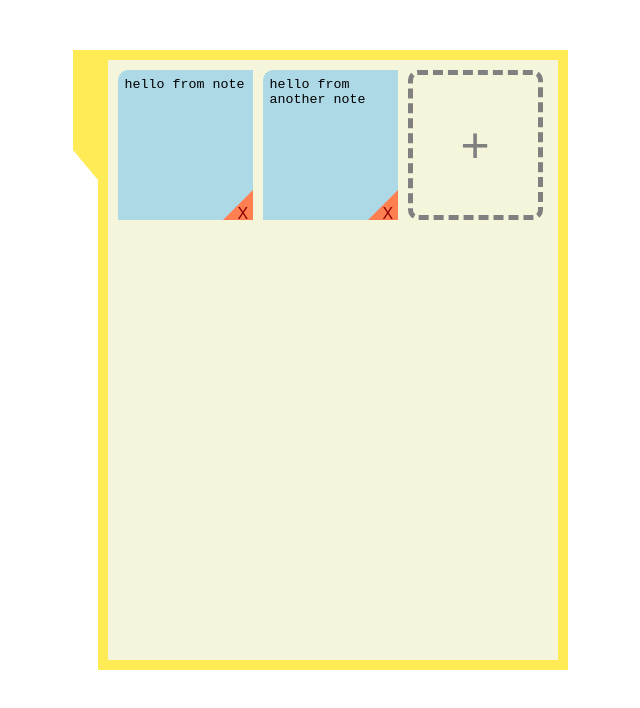
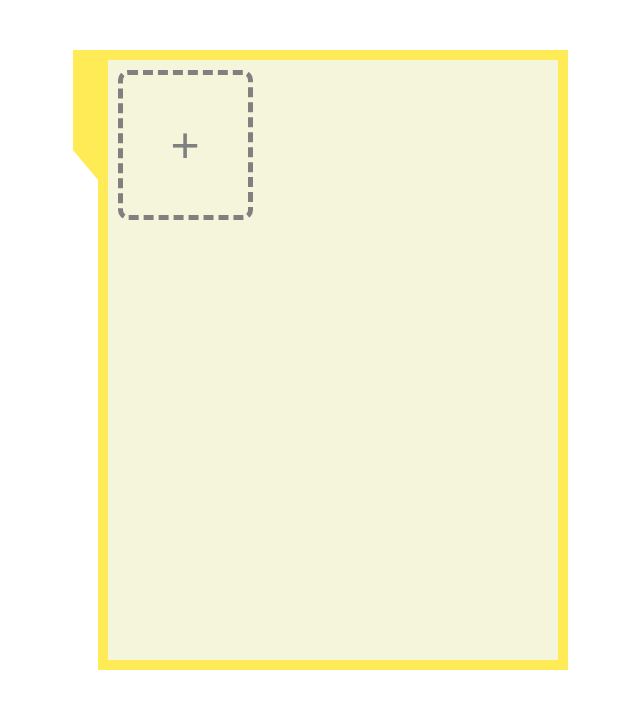
Before and after one commit to Ado-go/todo-folder, a React (Vite) app: page / in a window 1280 px wide. Shown: the top 708 px of the page, without its empty margins (320-960 px from the left). Built offline with nearby package versions, Linux system fonts and the light colour scheme.

Commit message:
add: save notes and their content into local storage

```diff
--- a/src/components/Folder.tsx
+++ b/src/components/Folder.tsx
@@ -1,21 +1,19 @@
 import Note from "./Note";
 import NoteInserter from "./NoteInserter";
 
-import { useState } from "react";
+import { useState, useEffect } from "react";
 
 import "../css/Folder.css";
 
 function Folder() {
-  const [notes, setNotes] = useState([
-    {
-      id: 1,
-      content: "hello from note",
-    },
-    {
-      id: 2,
-      content: "hello from another note",
-    },
-  ]);
+  const notesInStorage = localStorage.getItem("notes");
+  const [notes, setNotes] = useState<{ id: number; content: string }[]>(
+    notesInStorage === null ? [] : JSON.parse(notesInStorage)
+  );
+
+  useEffect(() => {
+    localStorage.setItem("notes", JSON.stringify(notes));
+  }, [notes]);
 
   const lastNoteId =
     notes[notes.length - 1] === undefined ? 0 : notes[notes.length - 1].id;
```
